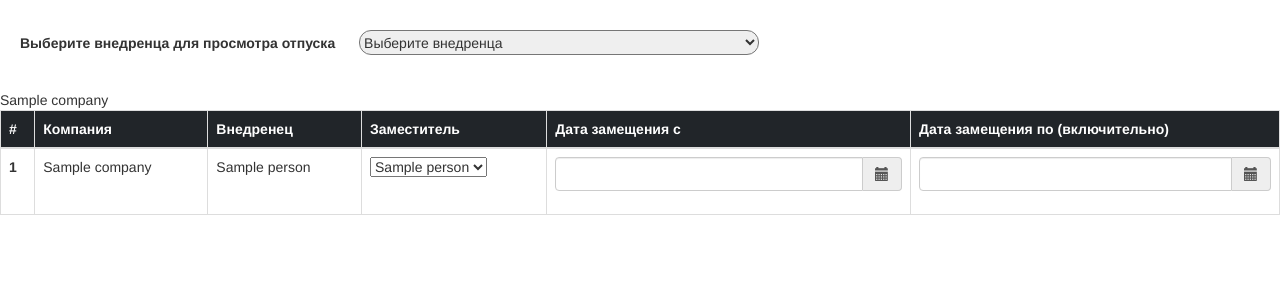
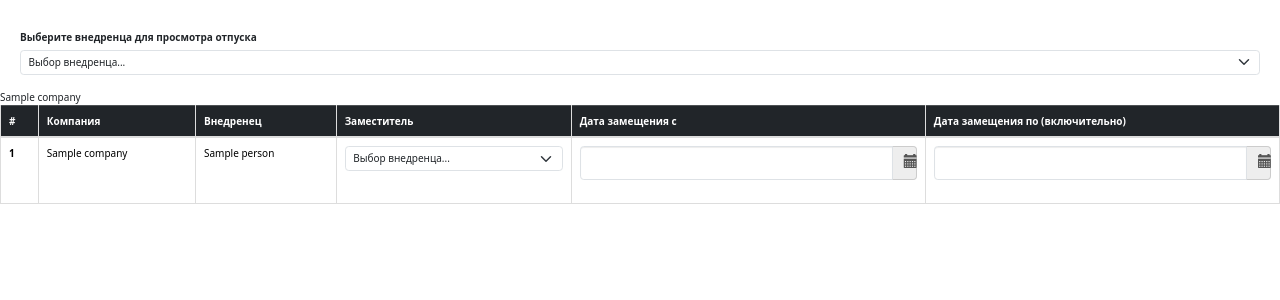
Before and after one commit to imLIVI/Cynteka-vacation_table, a Django app: template table/templates/tablePage.html in a window 1280 px wide. Shown: the top 300 px of the page. Run offline with Django 4.2, Linux system fonts and the light colour scheme; the template is opened without the code that fills it: most values are stand-ins (such as "Sample title", 1, 10 or a date in 2020); data that the repository does not hold is empty; some libraries are stand-ins or nearby versions.

Commit message:
Modify form-select by bootstrap

```diff
--- a/table/static/css/dropdown.css
+++ b/table/static/css/dropdown.css
@@ -6,7 +6,7 @@
 }
 .dropdown-class .main-filter {
     margin-left: 20px;
-    border-radius: 12px;
+    border-radius: 0.1%;
     height: 25px;
     width: 400px;
 }
--- a/table/templates/tablePage.html
+++ b/table/templates/tablePage.html
@@ -3,12 +3,12 @@
 <div class="dropdown-class" >
   <form>
     <label for="name-select">Выберите внедренца для просмотра отпуска</label>
-    <select class="main-filter" id="name-select">
-      <option value="" selected disabled hidden>Выберите внедренца</option>
+    <select class="form-select" id="form-select-top" name="form-select-top">
+      <option selected>Выбор внедренца...</option>
       {% for person in person_list %}
-        <option value="">{{ person }}</option>
+        <option>{{ person }}</option>
       {% endfor %}
-    </select>
+  </select>
   </form>
 </div>
 
@@ -65,8 +65,8 @@
               {% endfor %}
             </div>
           </div> -->
-          <select class="form-select">
-            <label for="name-select">Выбор внедренца...</label>
+          <select class="form-select" id="form-select-in-table" name="form-select-in-table">
+              <option selected>Выбор внедренца...</option>
               {% for person in person_list %}
                 <option>{{ person }}</option>
               {% endfor %}
--- a/table/templates/wrapper.html
+++ b/table/templates/wrapper.html
@@ -14,6 +14,9 @@
         <link rel="stylesheet" href="https://cdnjs.cloudflare.com/ajax/libs/bootstrap-datetimepicker/4.17.37/css/bootstrap-datetimepicker.min.css" />
         <!-- Handmade styles -->
         <link rel="stylesheet" href="{% static 'css/dropdown.css' %}">
+        <!-- form-select-->
+        <link href="https://cdn.jsdelivr.net/npm/bootstrap@5.3.2/dist/css/bootstrap.min.css" rel="stylesheet">
+        <script src="https://cdn.jsdelivr.net/npm/bootstrap@5.3.2/dist/js/bootstrap.bundle.min.js"></script>
 
 
 
```
